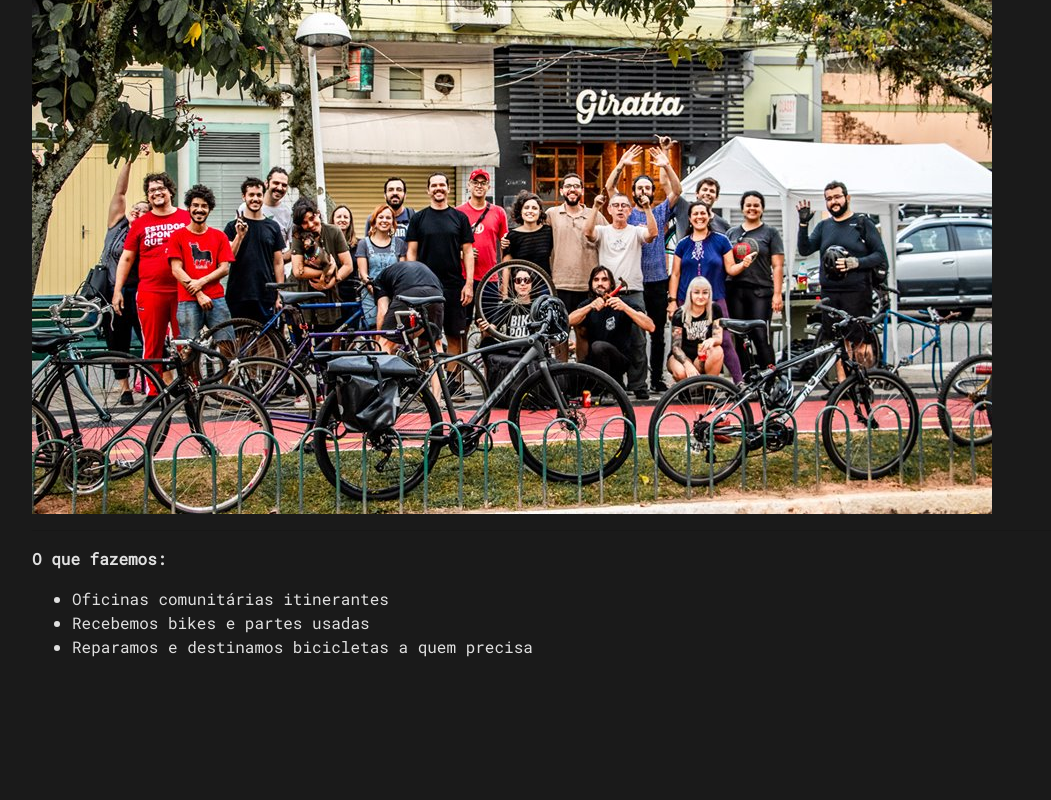
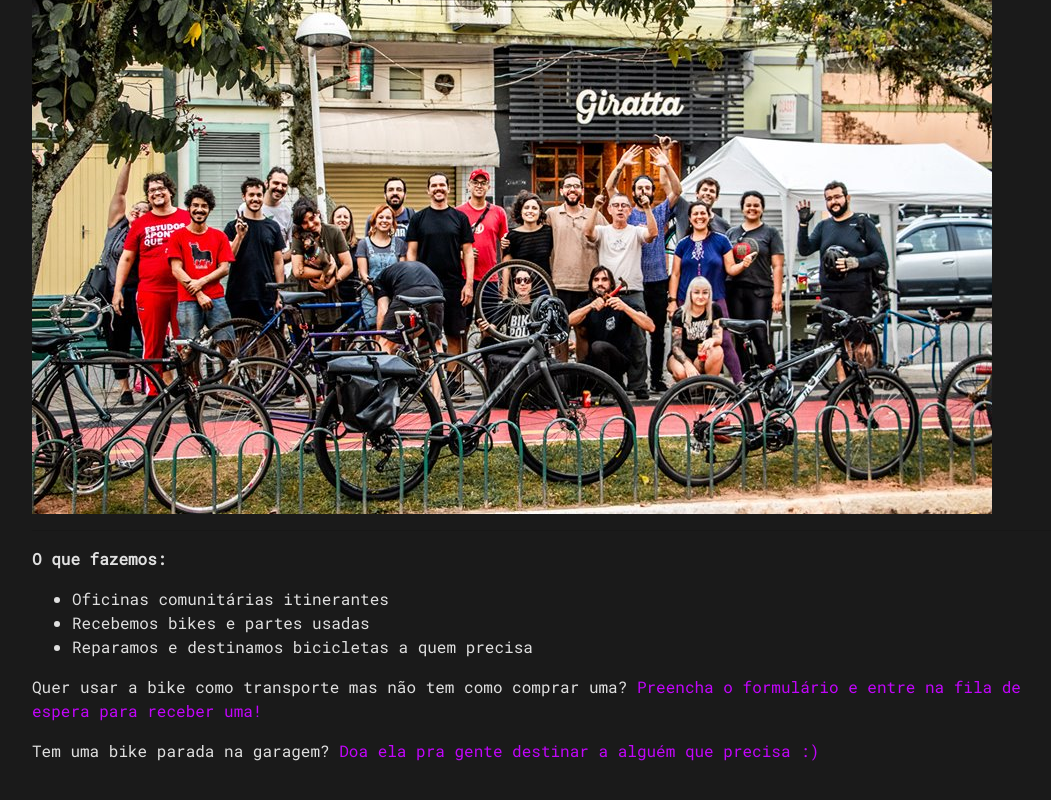
Before and after one commit to guerrillabikecoletivo/guerrillabikecoletivo, a React (Create React App) app: page / in a window 1280 px wide. Shown: the part 334-1134 px from the top of the page, without its empty margins (96-1147 px from the left). Before the commit the page ends 1033 px from the top, so only its background shows below. Built offline with nearby package versions, Linux system fonts and the light colour scheme.

Commit message:
add logo

```diff
--- a/src/components/Home.js
+++ b/src/components/Home.js
@@ -1,5 +1,6 @@
 import React from "react";
 import Capa from '../images/grupo.jpg';
+import {Link} from 'react-router-dom';
 
 const Home = () => {
   return (
@@ -19,6 +20,12 @@ const Home = () => {
         <li>Reparamos e destinamos bicicletas a quem precisa</li>
       </ul>
 
+      <p>
+      Quer usar a bike como transporte mas não tem como comprar uma? {<Link to="/Pedidos">Preencha o formulário e entre na fila de espera para receber uma!</Link>}
+      </p>
+      <p>
+      Tem uma bike parada na garagem? {<Link to="/Doações">Doa ela pra gente destinar a alguém que precisa :)</Link>}
+      </p>
 
 
     </div>
--- a/src/index.css
+++ b/src/index.css
@@ -1,6 +1,7 @@
 
 @import url('https://fonts.googleapis.com/css?family=Roboto+Mono&display=swap');
 @import url('https://fonts.googleapis.com/css?family=Anton&display=swap');
+@import url('https://fonts.googleapis.com/css?family=Oswald&display=swap');
 
 body {
   margin: 0;
@@ -11,6 +12,11 @@ body {
   background-color: #1a1a1a;
   color: #e0e0e0
 }
+h1 {
+  font-family: 'Anton', sans-serif;
+  font-size: 190%;
+}
+
 h2 {
   font-family: 'Anton', sans-serif;
   color: #e0e0e0;
--- a/src/index.js
+++ b/src/index.js
@@ -5,7 +5,7 @@ import "./index.css";
 import { BrowserRouter as Router } from "react-router-dom";
 
 ReactDOM.render(
-  <Router basename="/tarrafahcwebpage">
+  <Router>
     <App />
   </Router>,
   document.getElementById("root")
```
Also changed, not shown: 1 other file (tests, documents, lock files or other folders).
